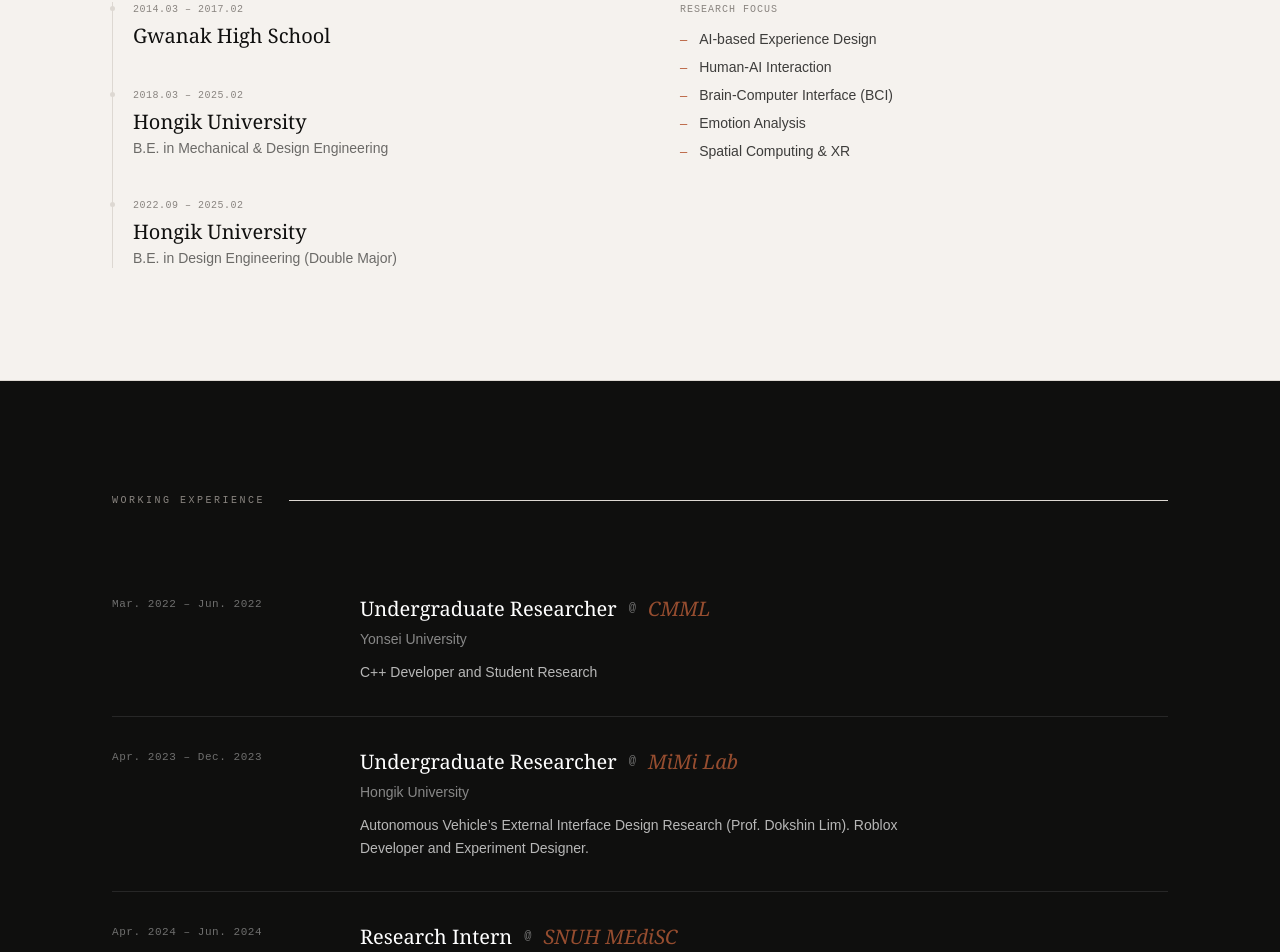
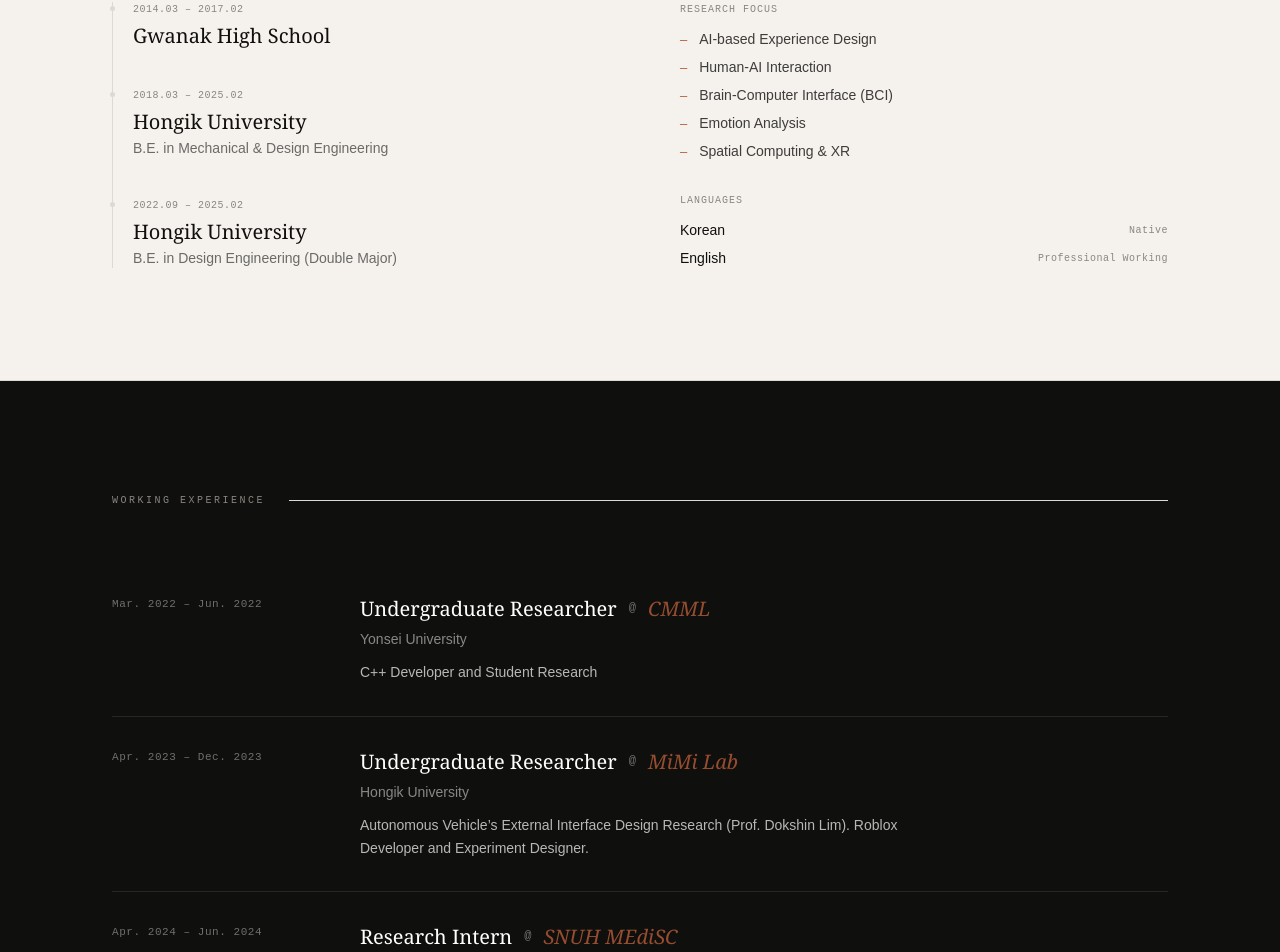
Before and after one commit to qnftk020/portfolio, a Next.js app in the folder portfolio/: page / in a window 1280 px wide. Shown: the part 982-1934 px from the top of the page. Built offline with nearby package versions, Linux system fonts and the light colour scheme.

Commit message:
Update About.tsx

```diff
--- a/portfolio/components/About.tsx
+++ b/portfolio/components/About.tsx
@@ -50,6 +50,23 @@
             </ul>
           </div>
 
+          <div>
+            <span className="font-mono text-[10px] tracking-widest uppercase text-muted block mb-3">
+              Languages
+            </span>
+            <div className="space-y-2">
+              <div className="flex justify-between items-center">
+                <span className="font-sans text-sm text-ink">Korean</span>
+                <span className="font-mono text-[10px] text-muted tracking-wider">Native</span>
+              </div>
+              <div className="flex justify-between items-center">
+                <span className="font-sans text-sm text-ink">English</span>
+                <span className="font-mono text-[10px] text-muted tracking-wider">
+                  Professional Working
+                </span>
+              </div>
+            </div>
+          </div>
         </div>
       </div>
     </Section>
```
